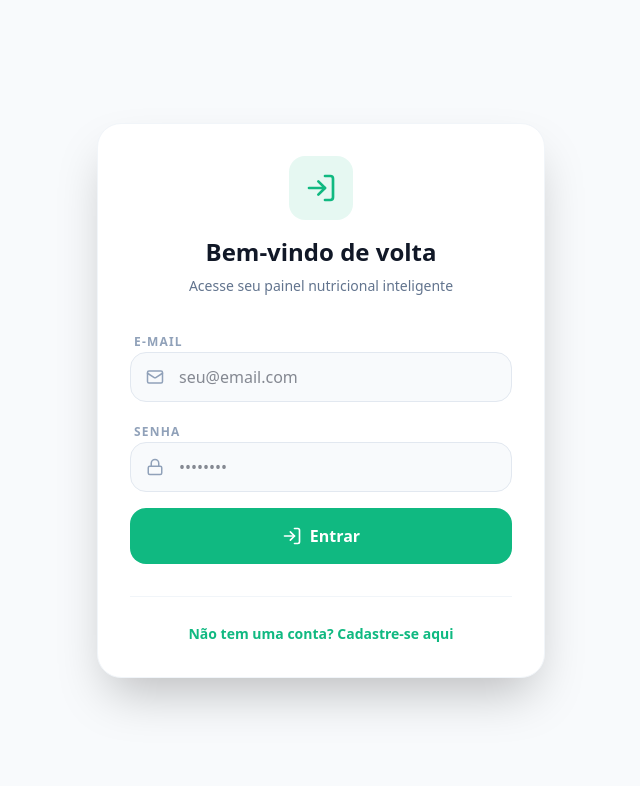
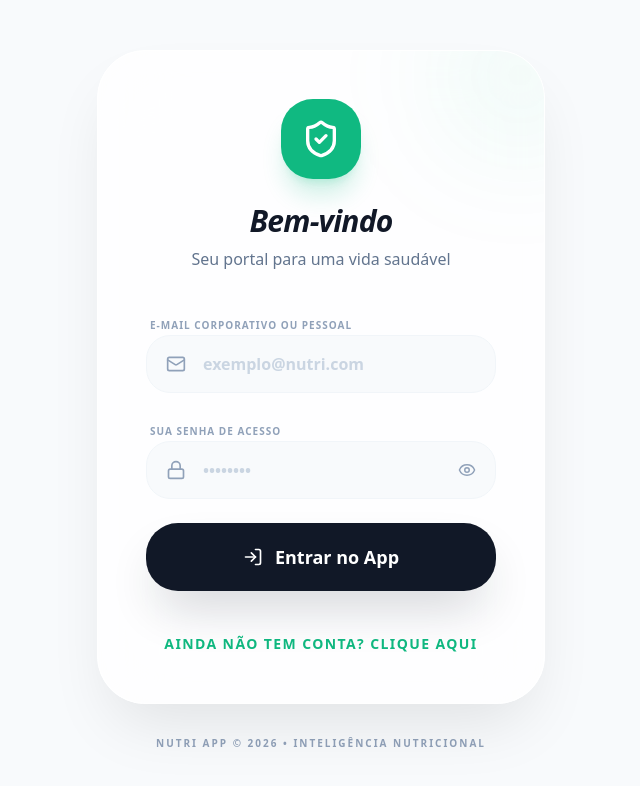
Before and after one commit to pradoxautomation-collab/nutriapp, a Next.js app: page /login in a window 1280 px wide. Shown: the top 786 px of the page, without its empty margins (319-959 px from the left). Built offline with nearby package versions, Linux system fonts and the light colour scheme; no server answers.

Commit message:
fix: redesign login page with password confirmation and ultra-premium aesthetics

```diff
--- a/src/app/login/page.tsx
+++ b/src/app/login/page.tsx
@@ -3,14 +3,16 @@
 import { useState } from "react";
 import { supabase } from "@/lib/supabase";
 import { useRouter } from "next/navigation";
-import { motion } from "framer-motion";
-import { LogIn, UserPlus, Mail, Lock, Loader2 } from "lucide-react";
+import { motion, AnimatePresence } from "framer-motion";
+import { LogIn, UserPlus, Mail, Lock, Loader2, ShieldCheck, Eye, EyeOff } from "lucide-react";
 
 export default function LoginPage() {
     const [isLogin, setIsLogin] = useState(true);
     const [loading, setLoading] = useState(false);
     const [email, setEmail] = useState("");
     const [password, setPassword] = useState("");
+    const [confirmPassword, setConfirmPassword] = useState("");
+    const [showPassword, setShowPassword] = useState(false);
     const [error, setError] = useState<string | null>(null);
     const router = useRouter();
 
@@ -18,6 +20,18 @@ export default function LoginPage() {
         e.preventDefault();
         setLoading(true);
         setError(null);
+
+        if (!isLogin && password !== confirmPassword) {
+            setError("As senhas não coincidem.");
+            setLoading(false);
+            return;
+        }
+
+        if (!isLogin && password.length < 6) {
+            setError("A senha deve ter pelo menos 6 caracteres.");
+            setLoading(false);
+            return;
+        }
 
         try {
             if (isLogin) {
@@ -35,7 +49,7 @@ export default function LoginPage() {
                     },
                 });
                 if (error) throw error;
-                alert("Verifique seu e-mail para confirmar o cadastro!");
+                alert("Cadastro realizado! Verifique seu e-mail para confirmar (ou faça login se já confirmado).");
             }
             router.push("/");
             router.refresh();
@@ -47,96 +61,145 @@ export default function LoginPage() {
     };
 
     return (
-        <main className="min-h-screen flex items-center justify-center p-4 bg-slate-50">
+        <main className="min-h-screen flex items-center justify-center p-6 bg-[radial-gradient(circle_at_top_right,_var(--tw-gradient-stops))] from-nutrigreen/10 via-slate-50 to-slate-100">
+            <div className="absolute inset-0 bg-grid-slate-200 [mask-image:linear-gradient(0deg,#fff,rgba(255,255,255,0.5))] -z-10"></div>
+
             <motion.div
-                initial={{ opacity: 0, scale: 0.95 }}
-                animate={{ opacity: 1, scale: 1 }}
-                className="max-w-md w-full bg-white rounded-3xl p-8 shadow-2xl border border-slate-100"
+                initial={{ opacity: 0, y: 20 }}
+                animate={{ opacity: 1, y: 0 }}
+                className="max-w-md w-full"
             >
-                <div className="text-center mb-8">
-                    <div className="bg-nutrigreen/10 w-16 h-16 rounded-2xl flex items-center justify-center mx-auto mb-4">
-                        <LogIn className="text-nutrigreen" size={32} />
-                    </div>
-                    <h1 className="text-2xl font-black text-nutridark">
-                        {isLogin ? "Bem-vindo de volta" : "Criar sua conta"}
+                <div className="bg-white/80 backdrop-blur-2xl rounded-[3rem] p-10 md:p-12 shadow-[0_32px_64px_-16px_rgba(0,0,0,0.1)] border border-white relative overflow-hidden">
+                    {/* Decorative element */}
+                    <div className="absolute -top-10 -right-10 w-32 h-32 bg-nutrigreen/10 rounded-full blur-3xl"></div>
+
+                    <div className="text-center mb-10 relative z-10">
+                        <motion.div
+                            whileHover={{ scale: 1.05 }}
+                            className="bg-nutrigreen w-20 h-20 rounded-[2rem] flex items-center justify-center mx-auto mb-6 shadow-xl shadow-nutrigreen/20"
+                        >
+                            <ShieldCheck className="text-white" size={40} />
+                        </motion.div>
+                        <h1 className="text-3xl font-black text-nutridark tracking-tight italic">
+                            {isLogin ? "Bem-vindo" : "Criar Conta"}
                         </h1>
-                    <p className="text-slate-500 text-sm mt-2">
+                        <p className="text-slate-500 font-medium mt-2">
                             {isLogin
-                            ? "Acesse seu painel nutricional inteligente"
-                            : "Comece sua jornada saudável agora"}
+                                ? "Seu portal para uma vida saudável"
+                                : "A revolução da sua nutrição começa aqui"}
                         </p>
                     </div>
 
-                <form onSubmit={handleAuth} className="space-y-4">
-                    <div className="space-y-1">
-                        <label className="text-xs font-bold text-slate-400 uppercase tracking-widest ml-1">E-mail</label>
-                        <div className="relative">
-                            <Mail className="absolute left-4 top-1/2 -translate-y-1/2 text-slate-400" size={18} />
+                    <form onSubmit={handleAuth} className="space-y-6 relative z-10">
+                        <div className="space-y-1.5">
+                            <label className="text-[10px] font-black text-slate-400 uppercase tracking-widest ml-1">E-mail Corporativo ou Pessoal</label>
+                            <div className="relative group">
+                                <Mail className="absolute left-5 top-1/2 -translate-y-1/2 text-slate-400 group-focus-within:text-nutrigreen transition-colors" size={20} />
                                 <input
                                     type="email"
                                     value={email}
                                     onChange={(e) => setEmail(e.target.value)}
-                                placeholder="seu@email.com"
-                                className="w-full pl-12 pr-4 py-3 bg-slate-50 border border-slate-200 rounded-2xl focus:ring-2 focus:ring-nutrigreen/20 focus:border-nutrigreen outline-none transition-all text-nutridark"
+                                    placeholder="exemplo@nutri.com"
+                                    className="w-full pl-14 pr-5 py-4 bg-slate-50 border border-slate-100 rounded-3xl focus:ring-4 focus:ring-nutrigreen/5 focus:bg-white focus:border-nutrigreen outline-none transition-all text-nutridark font-bold placeholder:text-slate-300"
                                     required
                                 />
                             </div>
                         </div>
 
-                    <div className="space-y-1">
-                        <label className="text-xs font-bold text-slate-400 uppercase tracking-widest ml-1">Senha</label>
-                        <div className="relative">
-                            <Lock className="absolute left-4 top-1/2 -translate-y-1/2 text-slate-400" size={18} />
+                        <div className="space-y-1.5">
+                            <label className="text-[10px] font-black text-slate-400 uppercase tracking-widest ml-1">Sua Senha de Acesso</label>
+                            <div className="relative group">
+                                <Lock className="absolute left-5 top-1/2 -translate-y-1/2 text-slate-400 group-focus-within:text-nutrigreen transition-colors" size={20} />
                                 <input
-                                type="password"
+                                    type={showPassword ? "text" : "password"}
                                     value={password}
                                     onChange={(e) => setPassword(e.target.value)}
                                     placeholder="••••••••"
-                                className="w-full pl-12 pr-4 py-3 bg-slate-50 border border-slate-200 rounded-2xl focus:ring-2 focus:ring-nutrigreen/20 focus:border-nutrigreen outline-none transition-all text-nutridark"
+                                    className="w-full pl-14 pr-14 py-4 bg-slate-50 border border-slate-100 rounded-3xl focus:ring-4 focus:ring-nutrigreen/5 focus:bg-white focus:border-nutrigreen outline-none transition-all text-nutridark font-bold placeholder:text-slate-300"
                                     required
                                 />
+                                <button
+                                    type="button"
+                                    onClick={() => setShowPassword(!showPassword)}
+                                    className="absolute right-5 top-1/2 -translate-y-1/2 text-slate-400 hover:text-nutridark transition-colors"
+                                >
+                                    {showPassword ? <EyeOff size={18} /> : <Eye size={18} />}
+                                </button>
                             </div>
                         </div>
 
+                        <AnimatePresence mode="wait">
+                            {!isLogin && (
+                                <motion.div
+                                    initial={{ opacity: 0, height: 0, marginTop: 0 }}
+                                    animate={{ opacity: 1, height: "auto", marginTop: 24 }}
+                                    exit={{ opacity: 0, height: 0, marginTop: 0 }}
+                                    className="space-y-1.5"
+                                >
+                                    <label className="text-[10px] font-black text-slate-400 uppercase tracking-widest ml-1">Confirmar Senha</label>
+                                    <div className="relative group">
+                                        <ShieldCheck className="absolute left-5 top-1/2 -translate-y-1/2 text-slate-400 group-focus-within:text-nutrigreen transition-colors" size={20} />
+                                        <input
+                                            type={showPassword ? "text" : "password"}
+                                            value={confirmPassword}
+                                            onChange={(e) => setConfirmPassword(e.target.value)}
+                                            placeholder="Repita sua senha"
+                                            className="w-full pl-14 pr-5 py-4 bg-slate-50 border border-slate-100 rounded-3xl focus:ring-4 focus:ring-nutrigreen/5 focus:bg-white focus:border-nutrigreen outline-none transition-all text-nutridark font-bold placeholder:text-slate-300"
+                                            required={!isLogin}
+                                        />
+                                    </div>
+                                </motion.div>
+                            )}
+                        </AnimatePresence>
+
                         {error && (
-                        <motion.p
-                            initial={{ opacity: 0, y: -10 }}
-                            animate={{ opacity: 1, y: 0 }}
-                            className="text-red-500 text-xs font-medium bg-red-50 p-3 rounded-xl border border-red-100"
+                            <motion.div
+                                initial={{ opacity: 0, scale: 0.95 }}
+                                animate={{ opacity: 1, scale: 1 }}
+                                className="bg-red-50 text-red-600 text-xs font-bold p-4 rounded-2xl border border-red-100 flex items-center gap-3"
                             >
+                                <span className="bg-red-500 text-white w-5 h-5 rounded-full flex items-center justify-center text-[10px]">!</span>
                                 {error}
-                        </motion.p>
+                            </motion.div>
                         )}
 
                         <button
                             type="submit"
                             disabled={loading}
-                        className="btn-primary w-full py-4 rounded-2xl flex items-center justify-center gap-2 mt-4"
+                            className="w-full bg-nutridark text-white py-5 rounded-[2rem] text-lg font-black shadow-2xl shadow-nutridark/20 hover:scale-[1.02] active:scale-95 transition-all flex items-center justify-center gap-3 relative overflow-hidden"
                         >
                             {loading ? (
-                            <Loader2 className="animate-spin" size={20} />
+                                <Loader2 className="animate-spin" size={24} />
                             ) : isLogin ? (
                                 <>
-                                <LogIn size={20} /> Entrar
+                                    <LogIn size={20} /> Entrar no App
                                 </>
                             ) : (
                                 <>
-                                <UserPlus size={20} /> Cadastrar
+                                    <UserPlus size={20} /> Finalizar Cadastro
                                 </>
                             )}
                         </button>
                     </form>
 
-                <div className="mt-8 pt-6 border-t border-slate-100 text-center">
+                    <div className="mt-10 text-center">
                         <button
-                        onClick={() => setIsLogin(!isLogin)}
-                        className="text-sm font-semibold text-nutrigreen hover:text-nutrilight transition-colors"
+                            onClick={() => {
+                                setIsLogin(!isLogin);
+                                setError(null);
+                            }}
+                            className="text-sm font-black text-nutrigreen hover:text-nutrigreen-dark transition-colors uppercase tracking-widest"
                         >
                             {isLogin
-                            ? "Não tem uma conta? Cadastre-se aqui"
-                            : "Já tem uma conta? Entre agora"}
+                                ? "Ainda não tem conta? Clique aqui"
+                                : "Já possui acesso? Faça Login"}
                         </button>
                     </div>
+                </div>
+
+                <p className="text-center mt-8 text-slate-400 text-[10px] font-black uppercase tracking-[0.2em]">
+                    Nutri App © 2026 • Inteligência Nutricional
+                </p>
             </motion.div>
         </main>
     );
```
Lines whose indentation alone changed are shown as unchanged.
